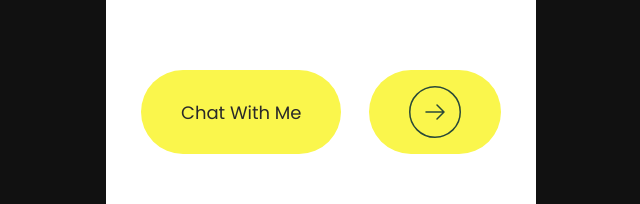
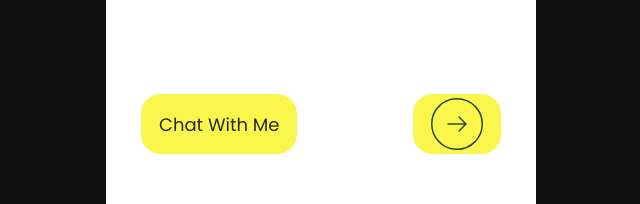
Before and after one commit to Flex-Wrap/botanical-garden, a React (Vite) app: page /botanical-garden/plantMessage/1 in a window 1280 px wide. Shown: the part 586-790 px from the top of the page, without its empty margins (319-959 px from the left). Built offline with nearby package versions, Linux system fonts and the light colour scheme.

Commit message:
round buttons

```diff
--- a/src/App.css
+++ b/src/App.css
@@ -301,6 +301,6 @@ input {
   color: #292929;
   font-family: "Poppins", sans-serif;
   font-size: 18px;
-  padding: 16px 40px;
-  border-radius: 1000px;
+  padding: 4px 18px;
+  border-radius: 20px;
 }
```
